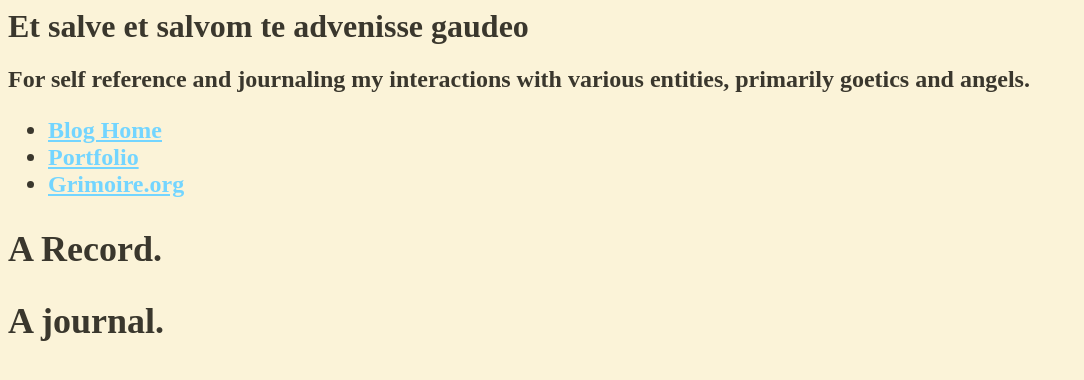
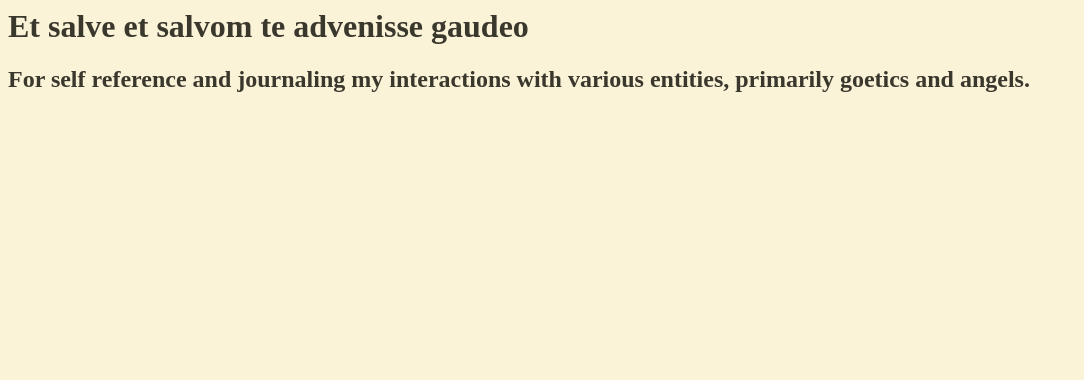
Before and after one commit to 1514826/1514826.github.io, a plain HTML site: page index.html in a window 1280 px wide. Shown: the whole page, without its empty margins (0-1084 px from the left). Drawn offline with Linux system fonts and the light colour scheme.

Commit message:
Update index.html

```diff
--- a/index.html
+++ b/index.html
@@ -18,30 +18,3 @@
 
   <h2>  For self reference and journaling my interactions with various entities, primarily goetics and angels.  <h2>
     <body>
-
-      <body class="home-template">
-
-    <div class="site-wrapper">
-
-        <nav class="site-nav">
-    <div class="site-nav-left">
-            <ul class="nav" role="menu">
-    <li class="nav-blog-home" role="menuitem"><a href="https://blog.mousereeve.com">Blog Home</a></li>
-    <li class="nav-spirits" role="menuitem"><a href="https://www.mousereeve.com/">Portfolio</a></li>
-    <li class="nav-grimoire" role="menuitem"><a href="https://www.grimoire.org">Grimoire.org</a></li>
-</ul>
-
-      <div>
-
-        <header class="site-header outer no-cover">
-    <div class="inner">
-        <div class="site-header-content">
-            <h1 class="site-title">
-                    A Record.
-            </h1>
-            <h2 class="site-description">A journal.</h2>
-        </div>
-    </div>
-</header>
-
-<body>
```
